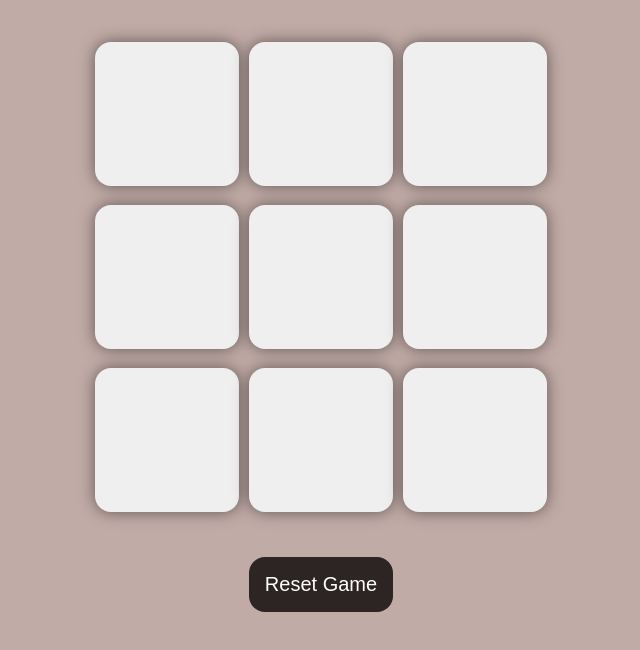
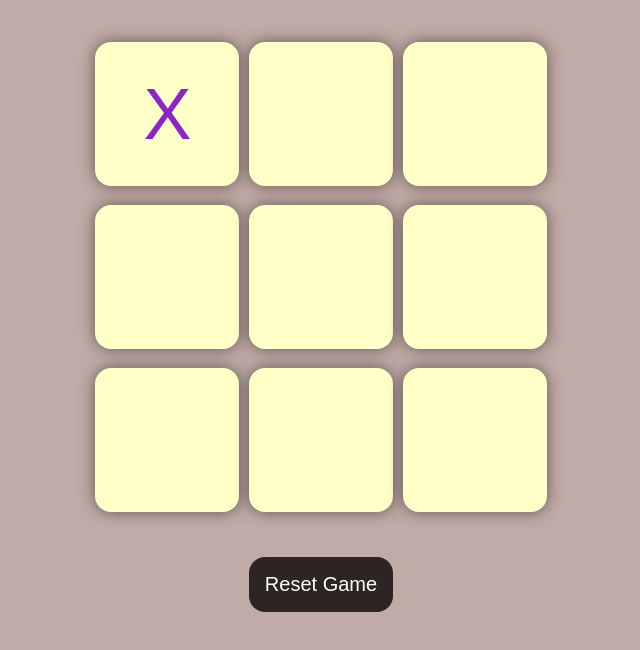
Before and after one commit to Sumit1164/Events_JS, a plain HTML site: page TicTacToeGame.html in a window 1280 px wide. Both pictures are taken after a click on the button 486 px from the left and 153 px from the top of the page. Shown: the part 40-690 px from the top of the page, without its empty margins (319-959 px from the left). Drawn offline with Linux system fonts and the light colour scheme.

Commit message:
adding events such as click and so on

```diff
--- a/TicTacToeGame.css
+++ b/TicTacToeGame.css
@@ -30,6 +30,7 @@ body{
     box-shadow: 0 0 1rem rgba(0, 0, 0, 0.5);
     font-size: 9vmin;
     color: #8d24c6;
+    background-color: #ffffc7;
 }
 #reset-btn{
     padding: 1rem;
--- a/TicTacToeGame.js
+++ b/TicTacToeGame.js
@@ -11,3 +11,32 @@ const winPatterns = [
     [0, 4, 8],
     [2, 4, 6]
 ];
+
+boxes.forEach((box) => {
+    box.addEventListener("click", () => {
+        console.log("Box Clicked");
+        if (turn) {
+            box.innerText = "X";
+            turn = false;
+        } else {
+            box.innerText = "O";
+            turn = true;
+        }
+        box.disabled = true;
+        checkWinner();
+    });
+});
+
+const checkWinner = () => {
+    for (let pattern of winPatterns) {
+        let pos1 = boxes[pattern[0]].innerText;
+        let pos2 = boxes[pattern[1]].innerText;
+        let pos3 = boxes[pattern[2]].innerText;
+
+        if (pos1 != "" && pos2 != "" && pos3 != "") {
+            if (pos1 === pos2 && pos2 === pos3) {
+                console.log(`${pos1} is the winner`);
+            }
+        }
+    }
+}
```
